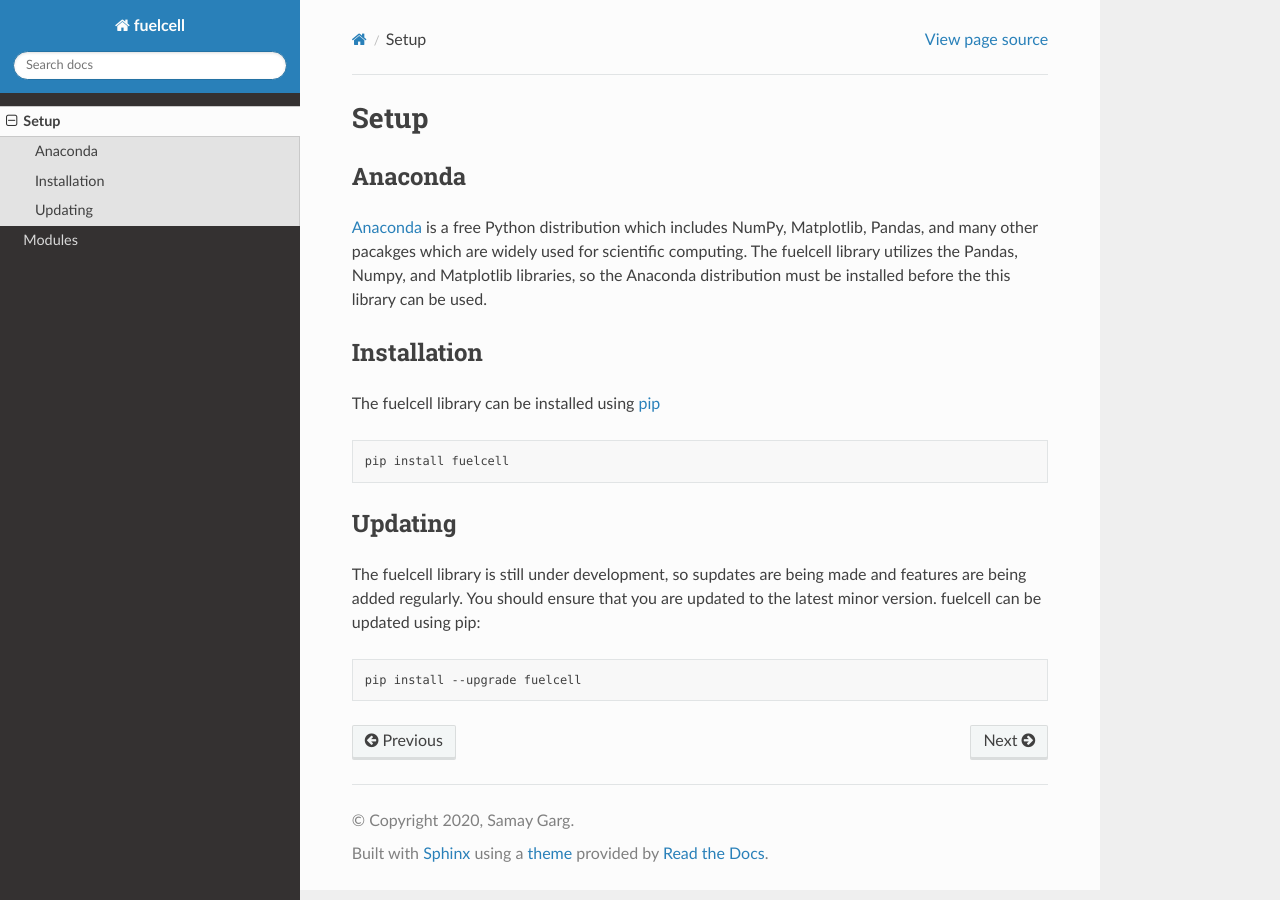
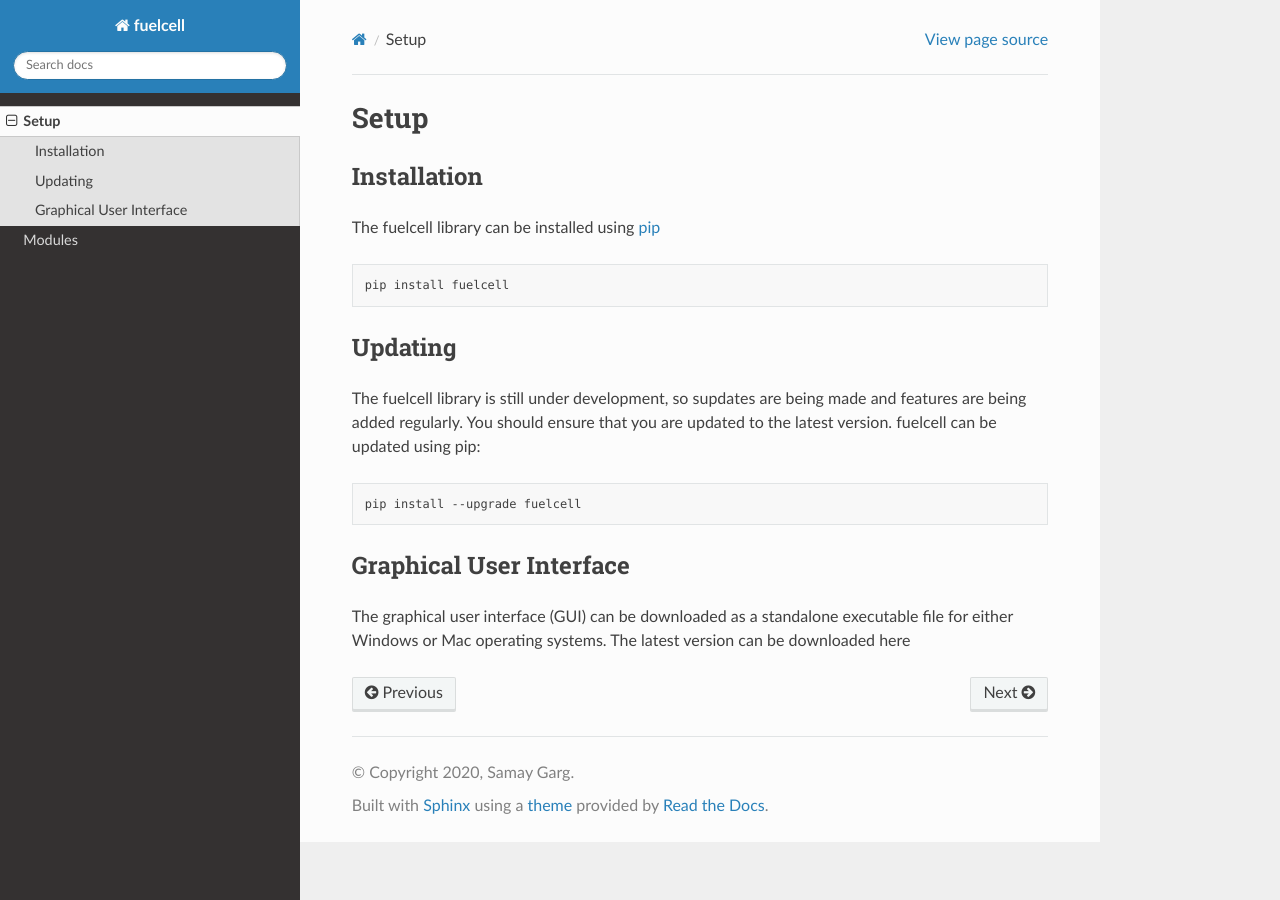
Before and after one commit to samaygarg/fuelcell, a Sphinx documentation site: the page built from docs/setup.rst, in a window 1280 px wide. Built offline with Sphinx 7.4.7 and the Read the Docs theme 2.0.0, drawn with Linux system fonts in a browser that asks for light colours.

Commit message:
updated documentation

```diff
--- a/docs/setup.rst
+++ b/docs/setup.rst
@@ -1,11 +1,6 @@
 
 Setup
 =======
-
-Anaconda
----------
-`Anaconda <https://www.anaconda.com/products/individual>`_ is a free Python distribution which includes NumPy, Matplotlib, Pandas, and many other pacakges which are widely used for scientific computing. The fuelcell library utilizes the Pandas, Numpy, and Matplotlib libraries, so the Anaconda distribution must be installed before the this library can be used.
-
 
 Installation
 --------------
@@ -18,8 +13,13 @@ The fuelcell library can be installed using `pip <https://pypi.org/project/fuelc
 
 Updating
 ---------
-The fuelcell library is still under development, so supdates are being made and features are being added regularly. You should ensure that you are updated to the latest minor version. fuelcell can be updated using pip:
+The fuelcell library is still under development, so supdates are being made and features are being added regularly. You should ensure that you are updated to the latest version. fuelcell can be updated using pip:
 
 .. code-block:: bash
 
    pip install --upgrade fuelcell
+
+
+Graphical User Interface
+-------------------------
+The graphical user interface (GUI) can be downloaded as a standalone executable file for either Windows or Mac operating systems. The latest version can be downloaded here
```
Also changed, not shown: 19 other files.
